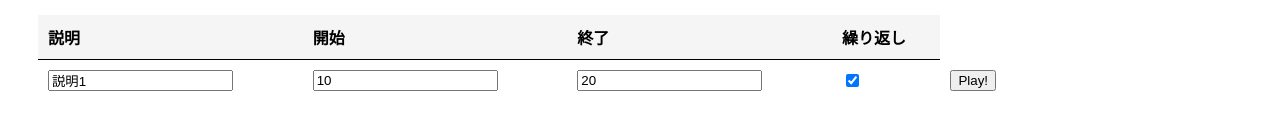
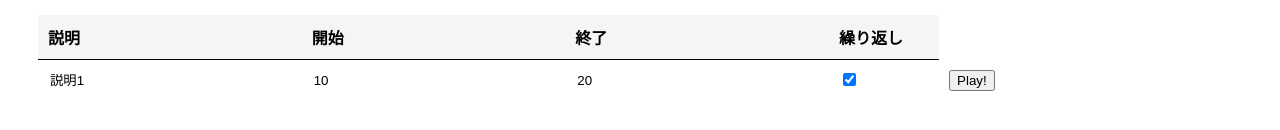
Before and after one commit to harokki/y-player-graphql, a Next.js app: page / in a window 1280 px wide. Shown: the part 570-700 px from the top of the page. Built offline with nearby package versions, Linux system fonts and the light colour scheme.

Commit message:
inputの枠線を消す

```diff
--- a/src/components/setting/index.module.css
+++ b/src/components/setting/index.module.css
@@ -34,3 +34,8 @@
 .setting tbody tr td:last-child {
   border-bottom: none;
 }
+
+.setting input {
+  border: none;
+  outline: none;
+}
```
